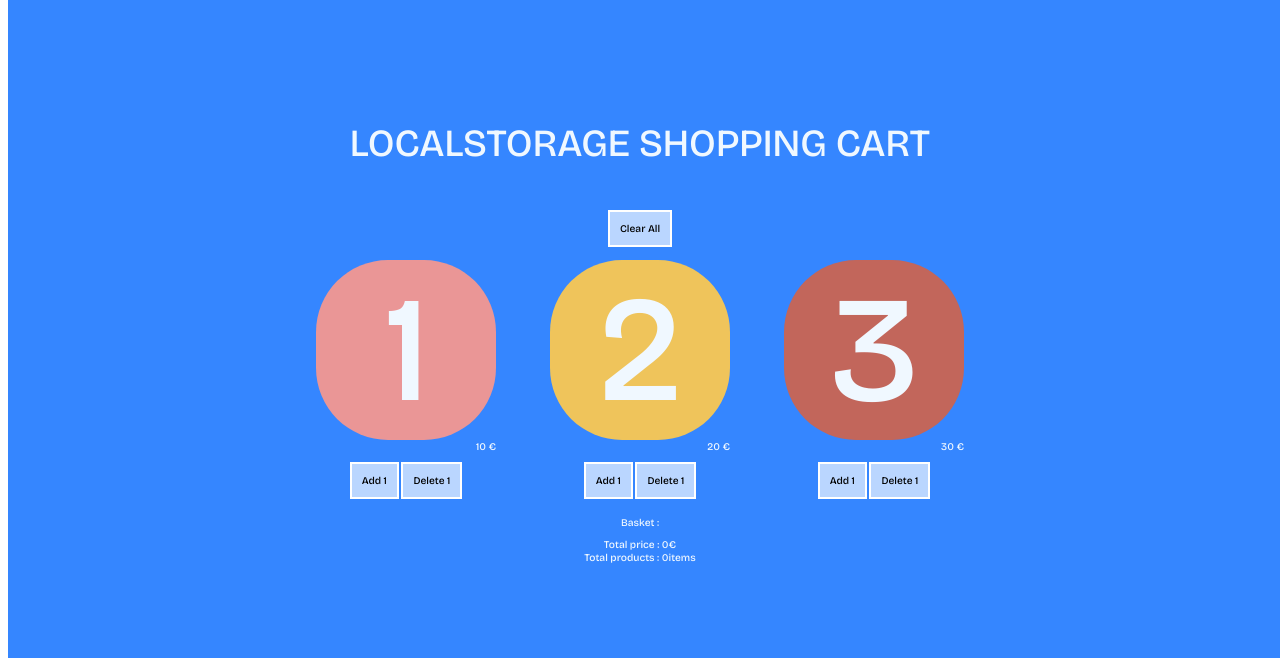
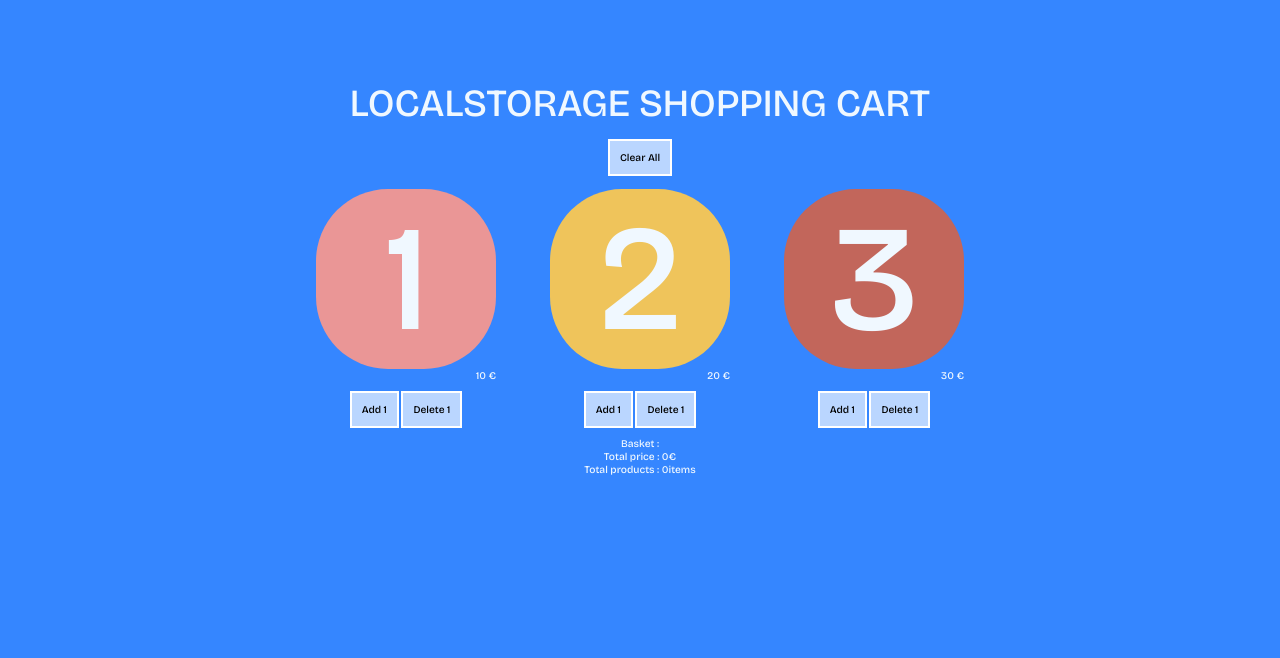
Before and after one commit to Redoou8/ShoppingCart, a plain HTML site: page index.html in a window 1280 px wide. Shown: the top 658 px of the page. Drawn offline with nearby package versions, Linux system fonts and the light colour scheme.

Commit message:
final version

```diff
--- a/style.css
+++ b/style.css
@@ -6,6 +6,8 @@
   align-items: center;
   font-family: 'Bricolage Grotesque', sans-serif;
   font-size: 0.8vw;
+  margin: 0;
+  padding: 0;
 }
 
 body {
@@ -107,6 +109,8 @@ button{
 button:hover{
 
   background-color: rgb(97, 116, 221);
+  transform : translateY(-10px);
+
 
 }
 
```
